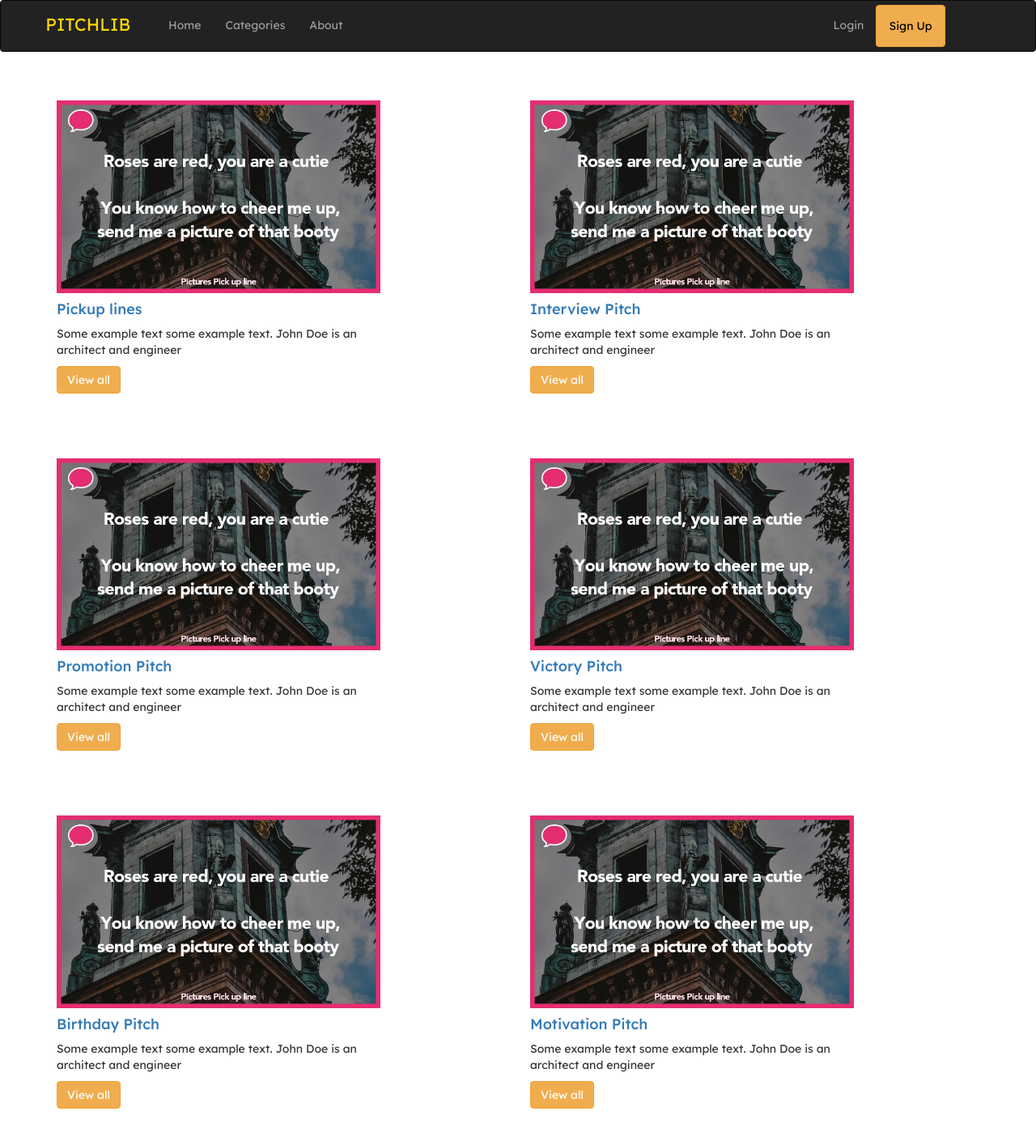
After one commit to devjamesnjoroge/best-impressions, a Flask app: page /categories in a window 1280 px wide. The commit adds this page. Shown: the whole page at 81% size. Run offline with Flask 2, Linux system fonts and the light colour scheme; some libraries are stand-ins or nearby versions.

Commit message:
ft: add categories & init database

```diff
--- a/app/__init__.py
+++ b/app/__init__.py
@@ -2,8 +2,10 @@ from flask import Flask
 from flask import make_response
 from flask_bootstrap import Bootstrap
 from config import config_options
+from flask_sqlalchemy import SQLAlchemy
 
 bootstrap = Bootstrap()
+db = SQLAlchemy()
 
 def create_app(config_name):
 
@@ -21,5 +23,6 @@ def create_app(config_name):
 
     #initialising flask extensions
     bootstrap.init_app(app)
+    db.init_app(app)
 
     return app
--- a/app/main/views.py
+++ b/app/main/views.py
@@ -11,3 +11,8 @@ def home():
 
 
     return resp
+
+@main.route('/categories')
+def categories():
+
+    return render_template('categories.html')
--- a/app/static/css/styles.css
+++ b/app/static/css/styles.css
@@ -3,11 +3,16 @@
 body{
     font-family: 'Lexend Deca', sans-serif;
 }
+
+/* navigation bar */
+
+
 #nav{
     padding-left: 5vw;
     padding-top: 5px;
     padding-bottom: 5px;
 }
+
 
 #logo{
     color: gold;
@@ -19,20 +24,79 @@ body{
     color: black;
 }
 
+#btn1:hover{
+    color: white;
+}
+
+/* index.html */
+
+.hero{
+    padding: 5vh 0;
+}
+
+.herobtns{
+    margin-top: 7vh;
+    margin-left: 2vw;
+}
+
+/* Categories */
+
+.categories{
+    display: flex;
+    flex-direction: column;
+}
+
+.categories-row .card{
+   margin: 5vh 0;
+}
+
+.btnn{
+    transform: scale(1.3);
+}
 
 
 @media screen and (min-width: 1200px) {
 
     .nav-btns{
-        margin-left: 50vw;
+        margin-left: 45vw;
     }
+
+    .nav1{
+        margin-left: 2vw;
+    }
+
 
 }
 
 @media screen and (min-width: 992px) and (max-width: 1200px) {
 
     .nav-btns{
-        margin-left: 40vw;
+        margin-left: 37vw;
+    }
+
+    .img1{
+        padding-top: 5vh;
+    }
+
+    .nav1{
+        margin-left: 2vw;
+    }
+
+
+}
+
+@media screen and (min-width: 765px) and (max-width: 992px) {
+
+    .nav-btns{
+        margin-left: 20vw;
     }
 
 }
+
+@media screen and (max-width: 992px) {
+
+    .img1{
+        padding-top: 5vh;
+    }
+
+}
--- /dev/null
+++ b/app/templates/categories.html
@@ -0,0 +1,89 @@
+{% extends 'base.html' %}
+
+{% block content %}
+
+<div class="container categories">
+
+   <div class="row categories-row">
+
+        <div class="col-md-6">
+            <div class="card" style="width:400px">
+                <img class="card-img-top" src="../static/images/pickup-lines.jpg" alt="Card image" style="width:100%">
+                <div class="card-body">
+                  <h4 class="card-title"><a href="/">Pickup lines</a></h4>
+                  <p class="card-text">Some example text some example text. John Doe is an architect and engineer</p>
+                  <a href="#" class="btn btn-warning">View all</a>
+                </div>
+              </div>
+        </div>
+
+        <div class="col-md-6">
+            <div class="card" style="width:400px">
+                <img class="card-img-top" src="../static/images/pickup-lines.jpg" alt="Card image" style="width:100%">
+                <div class="card-body">
+                  <h4 class="card-title">
+                      <a href="/">Interview Pitch</a>
+                  </h4>
+                  <p class="card-text">Some example text some example text. John Doe is an architect and engineer</p>
+                  <a href="#" class="btn btn-warning">View all</a>
+                </div>
+              </div>
+        </div>
+
+       <div class="col-md-6">
+        <div class="card" style="width:400px">
+            <img class="card-img-top" src="../static/images/pickup-lines.jpg" alt="Card image" style="width:100%">
+            <div class="card-body">
+              <h4 class="card-title">
+            <a href="/">Promotion Pitch</a>
+              </h4>
+              <p class="card-text">Some example text some example text. John Doe is an architect and engineer</p>
+              <a href="#" class="btn btn-warning">View all</a>
+            </div>
+          </div>
+       </div>
+
+       <div class="col-md-6">
+        <div class="card" style="width:400px">
+            <img class="card-img-top" src="../static/images/pickup-lines.jpg" alt="Card image" style="width:100%">
+            <div class="card-body">
+              <h4 class="card-title">
+            <a href="/">Victory Pitch</a>
+              </h4>
+              <p class="card-text">Some example text some example text. John Doe is an architect and engineer</p>
+              <a href="#" class="btn btn-warning">View all</a>
+            </div>
+          </div>
+       </div>
+
+       <div class="col-md-6">
+        <div class="card" style="width:400px">
+            <img class="card-img-top" src="../static/images/pickup-lines.jpg" alt="Card image" style="width:100%">
+            <div class="card-body">
+              <h4 class="card-title">
+            <a href="/">Birthday Pitch</a>
+              </h4>
+              <p class="card-text">Some example text some example text. John Doe is an architect and engineer</p>
+              <a href="#" class="btn btn-warning">View all</a>
+            </div>
+          </div>
+       </div>
+
+       <div class="col-md-6">
+        <div class="card" style="width:400px">
+            <img class="card-img-top" src="../static/images/pickup-lines.jpg" alt="Card image" style="width:100%">
+            <div class="card-body">
+              <h4 class="card-title">
+            <a href="/">Motivation Pitch</a>
+              </h4>
+              <p class="card-text">Some example text some example text. John Doe is an architect and engineer</p>
+              <a href="#" class="btn btn-warning">View all</a>
+            </div>
+          </div>
+       </div>
+
+   </div>
+
+</div>
+
+{% endblock %}
--- a/app/templates/navbar.html
+++ b/app/templates/navbar.html
@@ -10,9 +10,9 @@
             <a id="logo" class="navbar-brand" href="/"> PITCHLIB </a>
         </div>
         <div class="navbar-collapse collapse">
-            <ul class="nav navbar-nav">
+            <ul class="nav navbar-nav nav1">
                 <li><a href="/">Home</a></li>
-                <li><a href="/">Categories</a></li>
+                <li><a href="/categories">Categories</a></li>
                 <li><a href="/">About</a></li>
             </ul>
             <ul class="nav-btns nav navbar-nav">
--- a/config.py
+++ b/config.py
@@ -7,6 +7,7 @@ class ProdConfig(Config):
     pass
 
 class DevConfig(Config):
+    SQLALCHEMY_DATABASE_URI = 'postgresql+psycopg2://moringa:jimi@localhost/pitch'
     DEBUG = True
 
 config_options = {
--- a/manage.py
+++ b/manage.py
@@ -1,4 +1,4 @@
-from app import create_app
+from app import create_app, db
 from flask_script import Manager, Server, Shell
 
 
```
Also changed, not shown: app/templates/index.html (+14 -6 lines), app/static/images/hero.jpg (added), app/static/images/pickup-lines.jpg (added).
